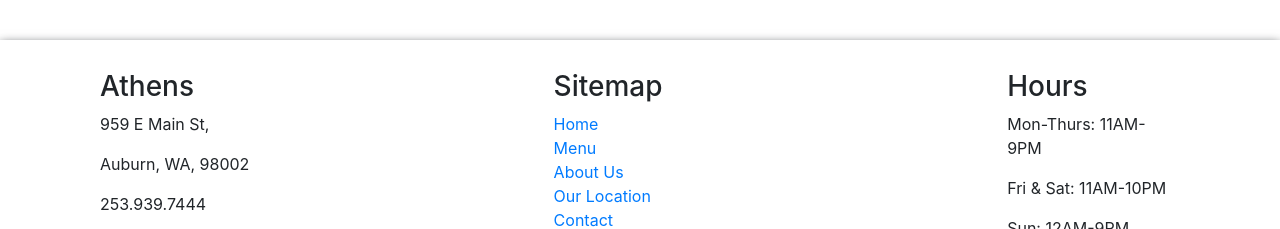
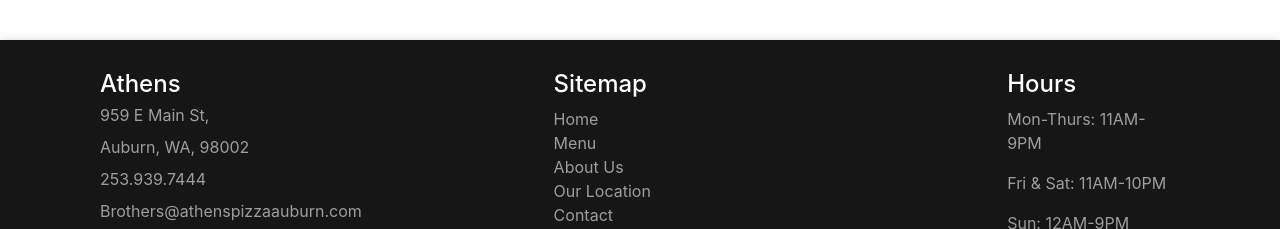
Before and after one commit to BrandonP321/athens-pizza, a React (Create React App) app: page /menu in a window 1280 px wide. Shown: the part 2571-2800 px from the top of the page. Built offline with nearby package versions, Linux system fonts and the light colour scheme.

Commit message:
added style to footer

```diff
--- a/src/components/Footer/index.css
+++ b/src/components/Footer/index.css
@@ -2,6 +2,21 @@ footer {
     box-shadow: 0 4px 10px;
     margin-top: 50px;
     padding: 30px 0;
+    background-color: #161616;
+    color: #9e9e9e;
+}
+
+footer a {
+    color: #9e9e9e;
+}
+
+footer a:hover {
+    color: white;
+}
+
+footer h3 {
+    color: white;
+    font-size: 1.5rem;
 }
 
 .footer-flex {
@@ -15,6 +30,10 @@ footer {
 
 .footer-column {
     width: 16%;
+}
+
+.footer-company-info {
+    line-height: 1;
 }
 
 @media screen and (max-width: 900px) {
--- a/src/components/Header/index.css
+++ b/src/components/Header/index.css
@@ -3,7 +3,7 @@ header {
     top: 0;
     left: 0;
     right: 0;
-    padding: 20px 35px;
+    padding: 20px 20px;
     z-index: 100;
 }
 
--- a/src/components/Header/index.js
+++ b/src/components/Header/index.js
@@ -45,10 +45,10 @@ export default function Header() {
                 <button className='icon-btn-container mobile-menu-exit-btn' onClick={handleMobileMenuToggle}>
                     <i className="mobile-menu-times far fa-times"></i>
                 </button><br/>
-                <a className='mobile-nav-item' href='/menu'>Menu</a><br />
-                <a className='mobile-nav-item' href='/#about'>About Us</a><br />
-                <a className='mobile-nav-item' href='/#location'>Location</a><br />
-                <a className='mobile-nav-item' href='/#contact'>Contact</a><br />
+                <a className='mobile-nav-item' href='/menu' onClick={handleMobileMenuToggle}>Menu</a><br />
+                <a className='mobile-nav-item' href='/#about' onClick={handleMobileMenuToggle}>About Us</a><br />
+                <a className='mobile-nav-item' href='/#location' onClick={handleMobileMenuToggle}>Location</a><br />
+                <a className='mobile-nav-item' href='/#contact' onClick={handleMobileMenuToggle}>Contact</a><br />
             </div>
         </header>
     )
```
Also changed, not shown: 2 other files (tests, documents, lock files or other folders).
